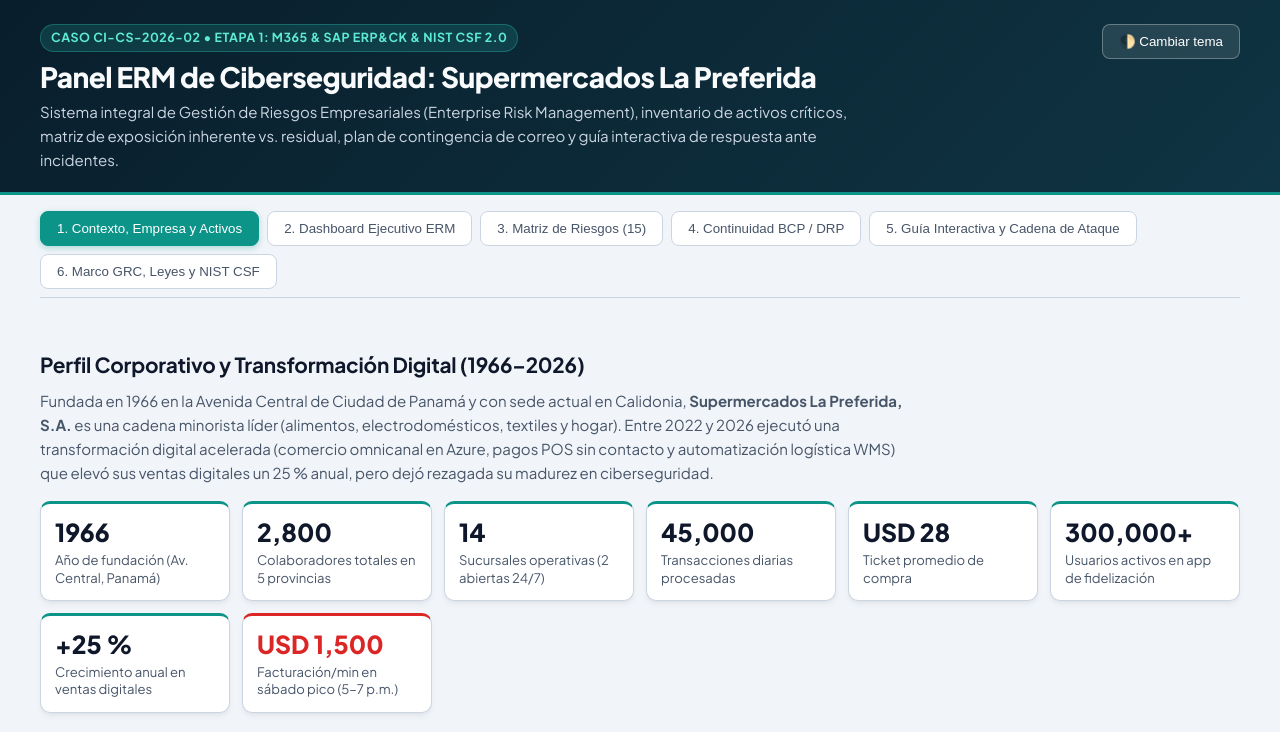
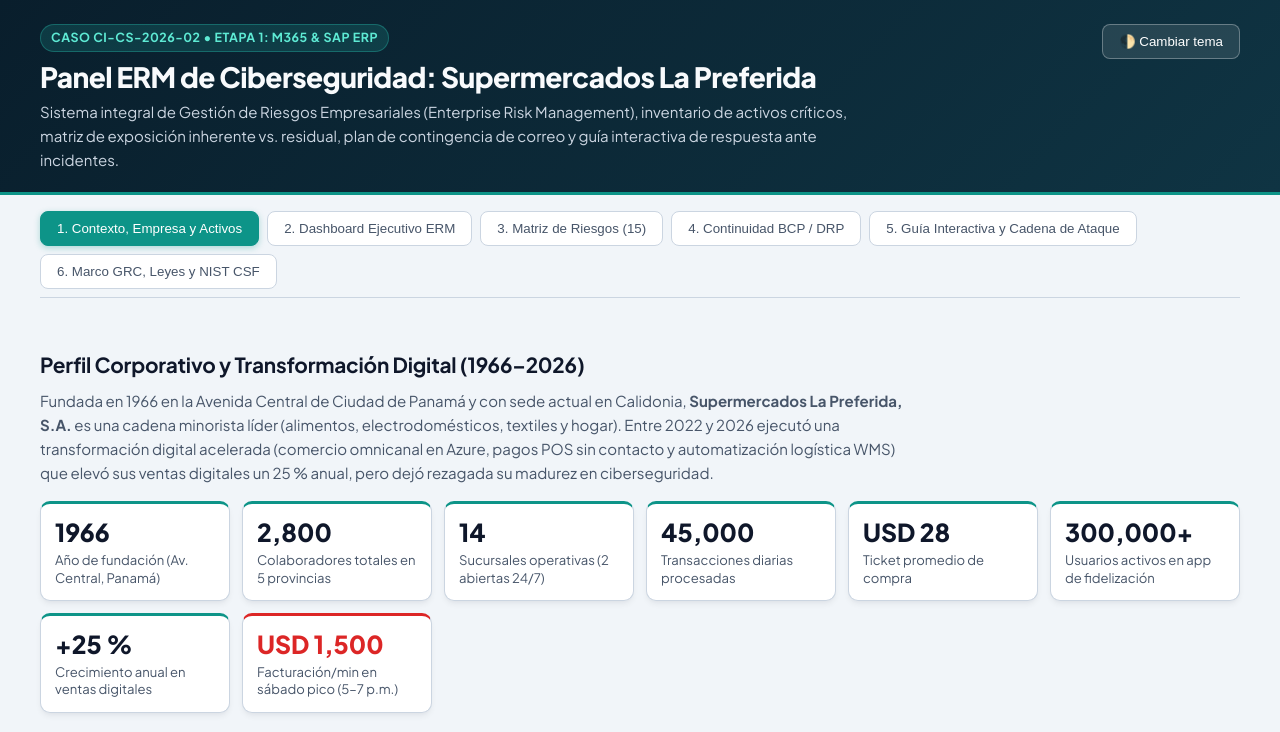
Before and after one commit to yahna-chee/GRC-ERM, a plain HTML site: page index.html in a window 1280 px wide. Shown: the top 732 px of the page. Drawn offline with Linux system fonts and the light colour scheme.

Commit message:
update index.html

```diff
--- a/index.html
+++ b/index.html
@@ -441,7 +441,7 @@ tr.flash td { animation: flashRow 2.2s ease-out; }
   <div class="w">
     <div class="hd-top">
       <div>
-        <div class="badge-case">Caso CI-CS-2026-02 • Etapa 1: M365 & SAP ERP&amp;CK &amp; NIST CSF 2.0</div>
+        <div class="badge-case">Caso CI-CS-2026-02 • Etapa 1: M365 & SAP ERP</div>
         <h1>Panel ERM de Ciberseguridad: Supermercados La Preferida</h1>
         <p>Sistema integral de Gestión de Riesgos Empresariales (Enterprise Risk Management), inventario de activos críticos, matriz de exposición inherente vs. residual, plan de contingencia de correo y guía interactiva de respuesta ante incidentes.</p>
       </div>
```
